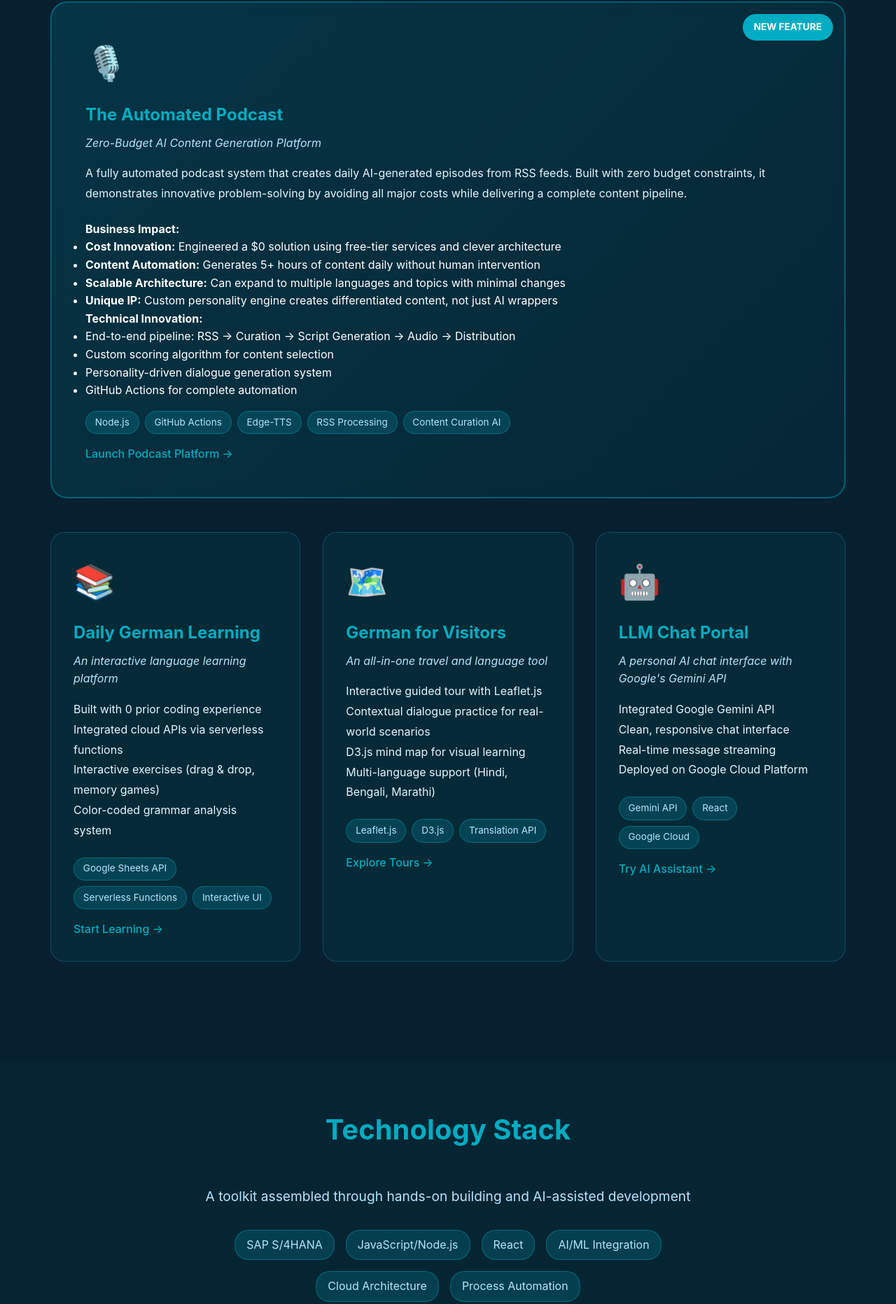
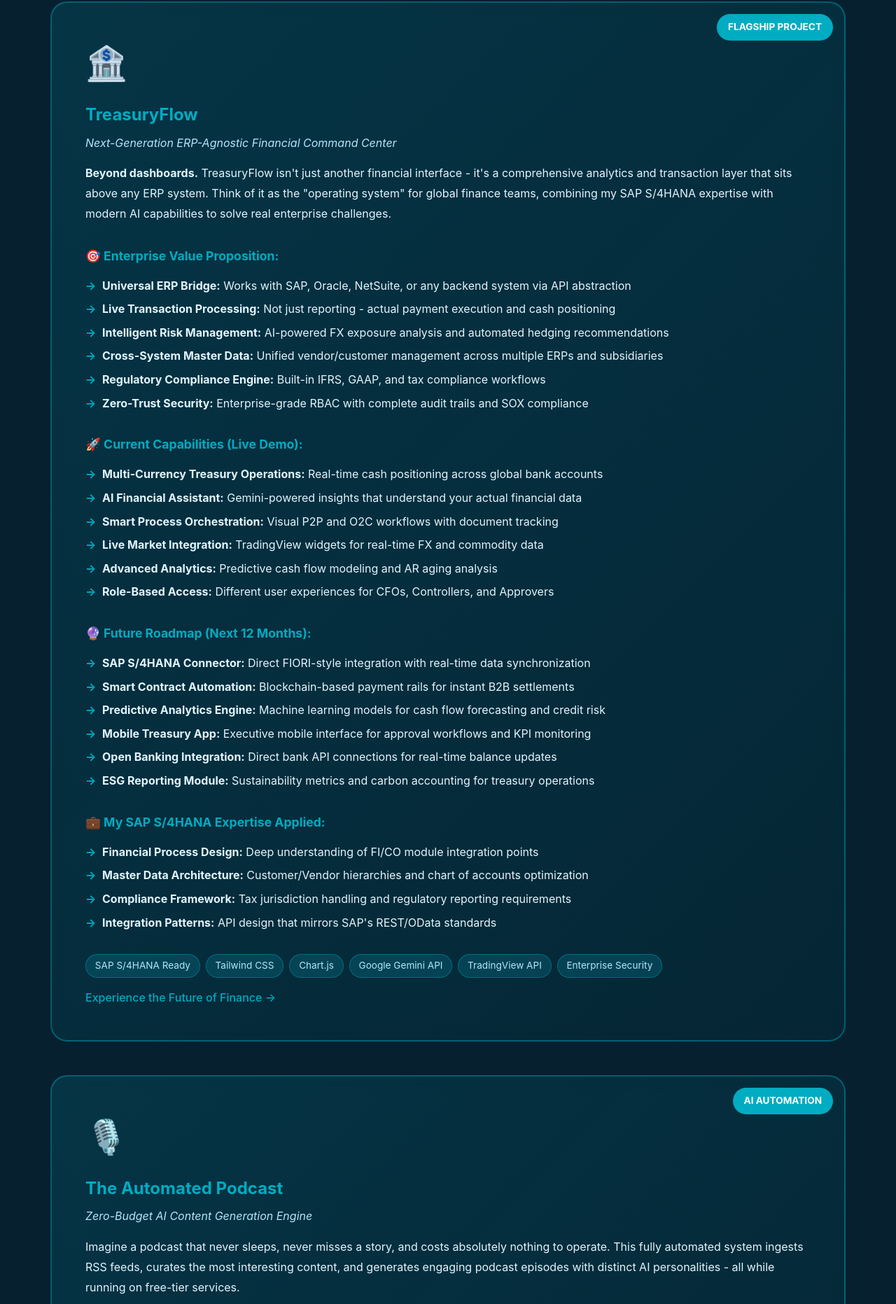
Before and after one commit to arnav-ray/arnav-ray, a plain HTML site: page index.html in a window 1280 px wide. Shown: the part 1093-2956 px from the top of the page at 70% size. Drawn offline with Linux system fonts and the light colour scheme.

Commit message:
TreasuryFlow_v01

```diff
--- a/index.html
+++ b/index.html
@@ -463,6 +463,37 @@
             font-size: 0.85rem;
         }
 
+        .value-points {
+            list-style: none;
+            padding: 0;
+            margin: 1rem 0;
+        }
+
+        .value-points li {
+            color: #e1f5fe;
+            margin-bottom: 0.5rem;
+            padding-left: 1.5rem;
+            position: relative;
+        }
+
+        .value-points li::before {
+            content: '→';
+            position: absolute;
+            left: 0;
+            color: #00acc1;
+            font-weight: bold;
+        }
+
+        .business-value {
+            margin: 2rem 0;
+        }
+
+        .business-value h4 {
+            color: #00acc1;
+            font-size: 1.1rem;
+            margin-bottom: 0.5rem;
+        }
+
         /* Skills Section */
         .skills {
             padding: 4rem 0;
@@ -594,33 +625,94 @@
         <div class="container">
             <h2 class="section-title">Product Portfolio: Built with AI Collaboration</h2>
 
-            <!-- Featured Project: Automated Podcast -->
+            <!-- Featured Project: TreasuryFlow -->
             <div class="featured-project">
-                <span class="featured-badge">NEW FEATURE</span>
-                <div class="project-icon">🎙️</div>
-                <h3 class="project-title">The Automated Podcast</h3>
-                <p class="project-subtitle">Zero-Budget AI Content Generation Platform</p>
+                <span class="featured-badge">FLAGSHIP PROJECT</span>
+                <div class="project-icon">🏦</div>
+                <h3 class="project-title">TreasuryFlow</h3>
+                <p class="project-subtitle">Next-Generation ERP-Agnostic Financial Command Center</p>
                 <p class="project-description">
-                    A fully automated podcast system that creates daily AI-generated episodes from RSS feeds. Built with zero budget constraints, it demonstrates innovative problem-solving by avoiding all major costs while delivering a complete content pipeline.
+                    <strong>Beyond dashboards.</strong> TreasuryFlow isn't just another financial interface - it's a comprehensive analytics and transaction layer that sits above any ERP system. Think of it as the "operating system" for global finance teams, combining my SAP S/4HANA expertise with modern AI capabilities to solve real enterprise challenges.
                 </p>
 
                 <div class="business-value">
-                    <h4>Business Impact:</h4>
+                    <h4>🎯 Enterprise Value Proposition:</h4>
                     <ul class="value-points">
-                        <li><strong>Cost Innovation:</strong> Engineered a $0 solution using free-tier services and clever architecture</li>
-                        <li><strong>Content Automation:</strong> Generates 5+ hours of content daily without human intervention</li>
-                        <li><strong>Scalable Architecture:</strong> Can expand to multiple languages and topics with minimal changes</li>
-                        <li><strong>Unique IP:</strong> Custom personality engine creates differentiated content, not just AI wrappers</li>
+                        <li><strong>Universal ERP Bridge:</strong> Works with SAP, Oracle, NetSuite, or any backend system via API abstraction</li>
+                        <li><strong>Live Transaction Processing:</strong> Not just reporting - actual payment execution and cash positioning</li>
+                        <li><strong>Intelligent Risk Management:</strong> AI-powered FX exposure analysis and automated hedging recommendations</li>
+                        <li><strong>Cross-System Master Data:</strong> Unified vendor/customer management across multiple ERPs and subsidiaries</li>
+                        <li><strong>Regulatory Compliance Engine:</strong> Built-in IFRS, GAAP, and tax compliance workflows</li>
+                        <li><strong>Zero-Trust Security:</strong> Enterprise-grade RBAC with complete audit trails and SOX compliance</li>
                     </ul>
                 </div>
 
                 <div class="business-value">
-                    <h4>Technical Innovation:</h4>
+                    <h4>🚀 Current Capabilities (Live Demo):</h4>
                     <ul class="value-points">
-                        <li>End-to-end pipeline: RSS → Curation → Script Generation → Audio → Distribution</li>
-                        <li>Custom scoring algorithm for content selection</li>
-                        <li>Personality-driven dialogue generation system</li>
-                        <li>GitHub Actions for complete automation</li>
+                        <li><strong>Multi-Currency Treasury Operations:</strong> Real-time cash positioning across global bank accounts</li>
+                        <li><strong>AI Financial Assistant:</strong> Gemini-powered insights that understand your actual financial data</li>
+                        <li><strong>Smart Process Orchestration:</strong> Visual P2P and O2C workflows with document tracking</li>
+                        <li><strong>Live Market Integration:</strong> TradingView widgets for real-time FX and commodity data</li>
+                        <li><strong>Advanced Analytics:</strong> Predictive cash flow modeling and AR aging analysis</li>
+                        <li><strong>Role-Based Access:</strong> Different user experiences for CFOs, Controllers, and Approvers</li>
+                    </ul>
+                </div>
+
+                <div class="business-value">
+                    <h4>🔮 Future Roadmap (Next 12 Months):</h4>
+                    <ul class="value-points">
+                        <li><strong>SAP S/4HANA Connector:</strong> Direct FIORI-style integration with real-time data synchronization</li>
+                        <li><strong>Smart Contract Automation:</strong> Blockchain-based payment rails for instant B2B settlements</li>
+                        <li><strong>Predictive Analytics Engine:</strong> Machine learning models for cash flow forecasting and credit risk</li>
+                        <li><strong>Mobile Treasury App:</strong> Executive mobile interface for approval workflows and KPI monitoring</li>
+                        <li><strong>Open Banking Integration:</strong> Direct bank API connections for real-time balance updates</li>
+                        <li><strong>ESG Reporting Module:</strong> Sustainability metrics and carbon accounting for treasury operations</li>
+                    </ul>
+                </div>
+
+                <div class="business-value">
+                    <h4>💼 My SAP S/4HANA Expertise Applied:</h4>
+                    <ul class="value-points">
+                        <li><strong>Financial Process Design:</strong> Deep understanding of FI/CO module integration points</li>
+                        <li><strong>Master Data Architecture:</strong> Customer/Vendor hierarchies and chart of accounts optimization</li>
+                        <li><strong>Compliance Framework:</strong> Tax jurisdiction handling and regulatory reporting requirements</li>
+                        <li><strong>Integration Patterns:</strong> API design that mirrors SAP's REST/OData standards</li>
+                    </ul>
+                </div>
+
+                <div class="tech-stack">
+                    <span class="tech-tag">SAP S/4HANA Ready</span>
+                    <span class="tech-tag">Tailwind CSS</span>
+                    <span class="tech-tag">Chart.js</span>
+                    <span class="tech-tag">Google Gemini API</span>
+                    <span class="tech-tag">TradingView API</span>
+                    <span class="tech-tag">Enterprise Security</span>
+                </div>
+
+                <a href="https://treasuryflow.arnavray.ca/" class="project-link" target="_blank">
+                    Experience the Future of Finance →
+                </a>
+            </div>
+
+            <!-- Featured Project: Automated Podcast -->
+            <div class="featured-project">
+                <span class="featured-badge">AI AUTOMATION</span>
+                <div class="project-icon">🎙️</div>
+                <h3 class="project-title">The Automated Podcast</h3>
+                <p class="project-subtitle">Zero-Budget AI Content Generation Engine</p>
+                <p class="project-description">
+                    Imagine a podcast that never sleeps, never misses a story, and costs absolutely nothing to operate. This fully automated system ingests RSS feeds, curates the most interesting content, and generates engaging podcast episodes with distinct AI personalities - all while running on free-tier services.
+                </p>
+
+                <div class="business-value">
+                    <h4>🚀 The Innovation:</h4>
+                    <ul class="value-points">
+                        <li><strong>$0 Operating Cost:</strong> Engineered around free-tier limitations with clever architecture</li>
+                        <li><strong>Personality Engine:</strong> Creates unique dialogue between AI hosts, not just text-to-speech</li>
+                        <li><strong>Smart Curation:</strong> Custom scoring algorithm identifies the most engaging stories</li>
+                        <li><strong>Complete Automation:</strong> GitHub Actions orchestrates the entire pipeline</li>
+                        <li><strong>Scalable Foundation:</strong> Can expand to multiple topics, languages, and formats</li>
                     </ul>
                 </div>
 
@@ -629,25 +721,22 @@
                     <span class="tech-tag">GitHub Actions</span>
                     <span class="tech-tag">Edge-TTS</span>
                     <span class="tech-tag">RSS Processing</span>
-                    <span class="tech-tag">Content Curation AI</span>
+                    <span class="tech-tag">Content AI</span>
                 </div>
 
                 <a href="https://podcast.arnavray.ca/" class="project-link" target="_blank">
-                    Launch Podcast Platform →
+                    Listen to AI Hosts →
                 </a>
             </div>
 
             <!-- Other Projects -->
             <div class="projects-grid">
                 <div class="project-card" onclick="window.open('https://german.arnavray.ca/', '_blank')">
-                    <div class="project-icon">📚</div>
+                    <div class="project-icon">🇩🇪</div>
                     <h3 class="project-title">Daily German Learning</h3>
-                    <p class="project-subtitle">An interactive language learning platform</p>
+                    <p class="project-subtitle">From zero coding experience to interactive language platform</p>
                     <p class="project-description">
-                        Built with 0 prior coding experience<br>
-                        Integrated cloud APIs via serverless functions<br>
-                        Interactive exercises (drag & drop, memory games)<br>
-                        Color-coded grammar analysis system
+                        Started as a personal challenge to learn German, evolved into a sophisticated learning platform. Features drag-and-drop exercises, memory games, and a color-coded grammar analyzer that makes complex German structure visual and intuitive.
                     </p>
 
                     <div class="tech-stack">
@@ -665,12 +754,9 @@
                 <div class="project-card" onclick="window.open('https://visitgermany.arnavray.ca/', '_blank')">
                     <div class="project-icon">🗺️</div>
                     <h3 class="project-title">German for Visitors</h3>
-                    <p class="project-subtitle">An all-in-one travel and language tool</p>
+                    <p class="project-subtitle">Interactive cultural immersion tool</p>
                     <p class="project-description">
-                        Interactive guided tour with Leaflet.js<br>
-                        Contextual dialogue practice for real-world scenarios<br>
-                        D3.js mind map for visual learning<br>
-                        Multi-language support (Hindi, Bengali, Marathi)
+                        More than a travel guide - this is cultural preparation. Interactive maps powered by Leaflet.js, contextual dialogue practice for real situations, and a D3.js mind map that visualizes language connections. Available in multiple Indian languages.
                     </p>
 
                     <div class="tech-stack">
@@ -687,13 +773,10 @@
                 <!-- Personal AI Interface -->
                 <div class="project-card" onclick="window.open('https://arnav-personal-sandbox.uc.r.appspot.com/', '_blank')">
                     <div class="project-icon">🤖</div>
-                    <h3 class="project-title">LLM Chat Portal</h3>
-                    <p class="project-subtitle">A personal AI chat interface with Google's Gemini API</p>
+                    <h3 class="project-title">Personal AI Portal</h3>
+                    <p class="project-subtitle">Direct line to Google's Gemini intelligence</p>
                     <p class="project-description">
-                        Integrated Google Gemini API<br>
-                        Clean, responsive chat interface<br>
-                        Real-time message streaming<br>
-                        Deployed on Google Cloud Platform
+                        A clean, no-frills interface to Google's most advanced AI. Built to understand how conversational AI really works under the hood - from API calls to streaming responses. Sometimes the simplest tools are the most powerful.
                     </p>
 
                     <div class="tech-stack">
@@ -703,7 +786,7 @@
                     </div>
 
                     <a href="https://arnav-personal-sandbox.uc.r.appspot.com/" class="project-link">
-                        Try AI Assistant →
+                        Chat with Gemini →
                     </a>
                 </div>
             </div>
@@ -735,128 +818,11 @@
         <div class="container">
             <h2 class="section-title" style="margin-bottom: 2rem;">Let's Connect</h2>
             <p style="font-size: 1.2rem; color: #b3e5fc; max-width: 600px; margin: 0 auto 2rem;">
-                Interested in AI-assisted development, technical collaboration, or just want to chat about the future of creating?
+                Interested in AI-assisted development, enterprise software innovation, or just want to chat about the future of building?
             </p>
             <div class="footer-links">
-                <a href="https://github.com/arnavray" target="_blank">GitHub</a>
+                <a href="https://github.com/arnav-ray" target="_blank">GitHub</a>
                 <a href="https://linkedin.com/in/arnavray" target="_blank">LinkedIn</a>
                 <a href="mailto:arnav@arnavray.ca">Email</a>
             </div>
-            <p style="color: #b3e5fc;">&copy; 2025 Arnav Amal Ray. Navigating innovation, one project at a time.</p>
-        </div>
-    </footer>
-
-    <script>
-        // Audio Control JavaScript
-        const audioToggle = document.getElementById('audioToggle');
-        const audioText = document.getElementById('audioText');
-        const waveAnimation = document.getElementById('waveAnimation');
-        const volumeEqualizer = document.getElementById('volumeEqualizer');
-        const volumeSlider = document.getElementById('volumeSlider');
-        const volumePercentage = document.getElementById('volumePercentage');
-        const oceanAudio = document.getElementById('oceanAudio');
-
-        let isPlaying = false;
-        let currentVolume = 50;
-        let isMobile = window.innerWidth <= 768;
-
-        // Initialize audio
-        oceanAudio.volume = currentVolume / 100;
-
-        // Check if mobile
-        window.addEventListener('resize', function() {
-            isMobile = window.innerWidth <= 768;
-        });
-
-        // Toggle audio play/pause
-        audioToggle.addEventListener('click', function() {
-            if (isPlaying) {
-                // Pause audio
-                oceanAudio.pause();
-                isPlaying = false;
-                audioText.textContent = 'Blue Ocean Vibes';
-                waveAnimation.style.display = 'none';
-                audioToggle.classList.add('muted');
-                audioToggle.classList.remove('compact');
-
-                // Hide volume controls
-                volumeEqualizer.classList.remove('visible', 'mobile-visible');
-            } else {
-                // Play audio
-                oceanAudio.play().then(() => {
-                    isPlaying = true;
-                    audioText.textContent = 'Now Playing';
-                    waveAnimation.style.display = 'flex';
-                    audioToggle.classList.remove('muted');
-
-                    // Make compact after playing starts
-                    setTimeout(() => {
-                        if (isPlaying) {
-                            audioToggle.classList.add('compact');
-                        }
-                    }, 2000);
-
-                    // Show volume controls on mobile
-                    if (isMobile) {
-                        volumeEqualizer.classList.add('mobile-visible');
-                        // Auto-hide on mobile after 5 seconds
-                        setTimeout(() => {
-                            volumeEqualizer.classList.remove('mobile-visible');
-                        }, 5000);
-                    }
-                }).catch(error => {
-                    console.log('Audio playback failed:', error);
-                    audioText.textContent = 'Click to Enable Audio';
-                });
-            }
-        });
-
-        // Mobile: Show volume controls when playing button is tapped
-        let lastTouchTime = 0;
-        if (isMobile) {
-            audioToggle.addEventListener('touchstart', function(e) {
-                const currentTime = Date.now();
-                if (isPlaying && currentTime - lastTouchTime > 300) {
-                    // Only show volume controls if it's been 300ms since last touch
-                    // and we're not in the middle of a play/pause action
-                    setTimeout(() => {
-                        if (isPlaying) {
-                            volumeEqualizer.classList.toggle('mobile-visible');
-                        }
-                    }, 100);
-                }
-                lastTouchTime = currentTime;
-            });
-        }
-
-        // Volume control
-        volumeSlider.addEventListener('input', function() {
-            currentVolume = parseInt(this.value);
-            oceanAudio.volume = currentVolume / 100;
-            volumePercentage.textContent = currentVolume + '%';
-
-            // Update volume icon based on level
-            const volumeIcon = document.querySelector('.volume-icon');
-            if (currentVolume === 0) {
-                volumeIcon.textContent = '🔇';
-            } else if (currentVolume < 30) {
-                volumeIcon.textContent = '🔈';
-            } else if (currentVolume < 70) {
-                volumeIcon.textContent = '🔉';
-            } else {
-                volumeIcon.textContent = '🔊';
-            }
-        });
-
-        // Handle audio end (shouldn't happen with loop, but just in case)
-        oceanAudio.addEventListener('ended', function() {
-            isPlaying = false;
-            audioText.textContent = 'Blue Ocean Vibes';
-            waveAnimation.style.display = 'none';
-            audioToggle.classList.add('muted');
-            audioToggle.classList.remove('compact');
-            volumeEqualizer.classList.remove('visible', 'mobile-visible');
-        });
-    </script>
-</body>
-</html>
+            <p style="color: #b3e5fc;">&copy; 2025 Arnav Amal Ray. Navigating innovation, one project at
```
